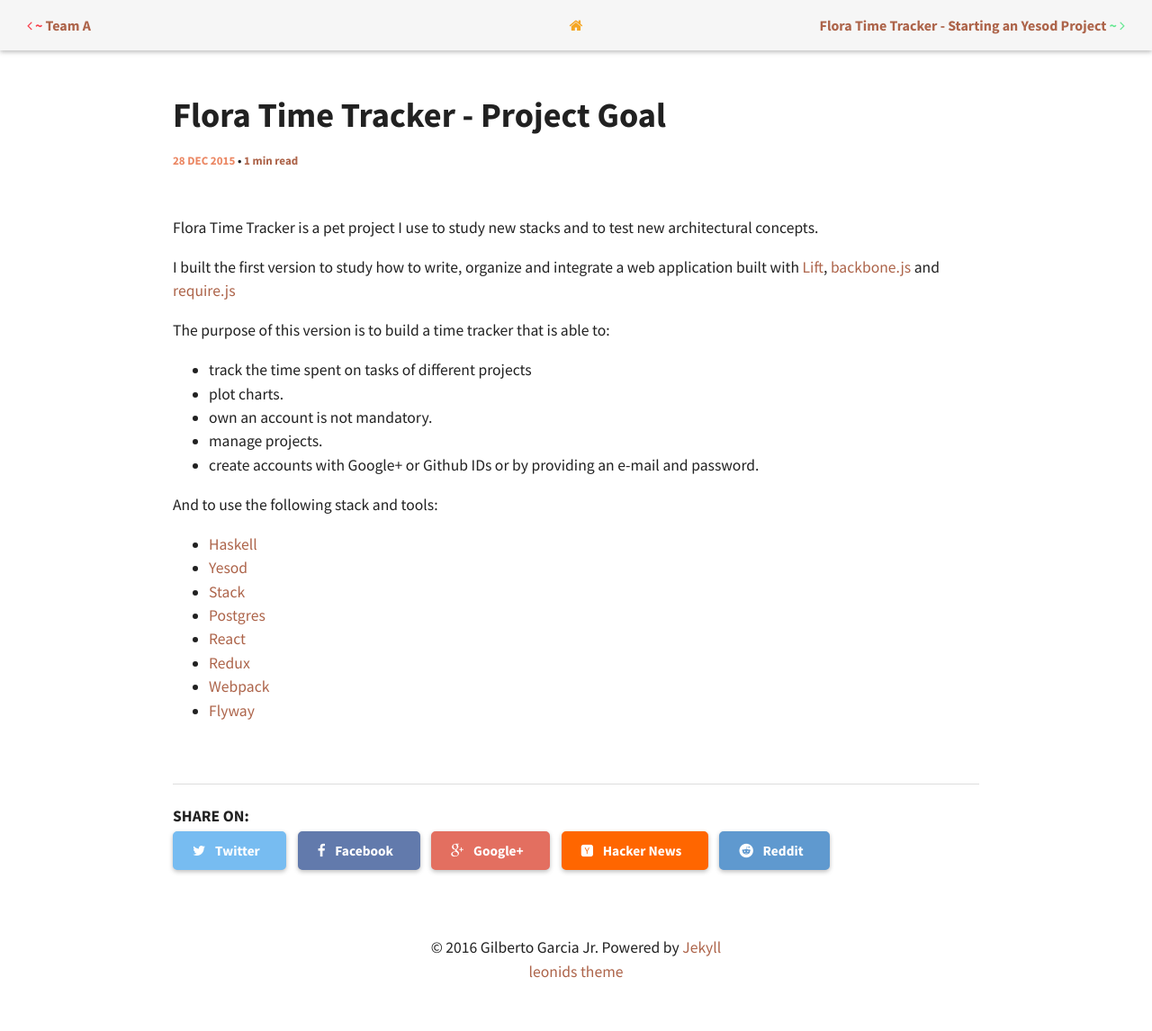
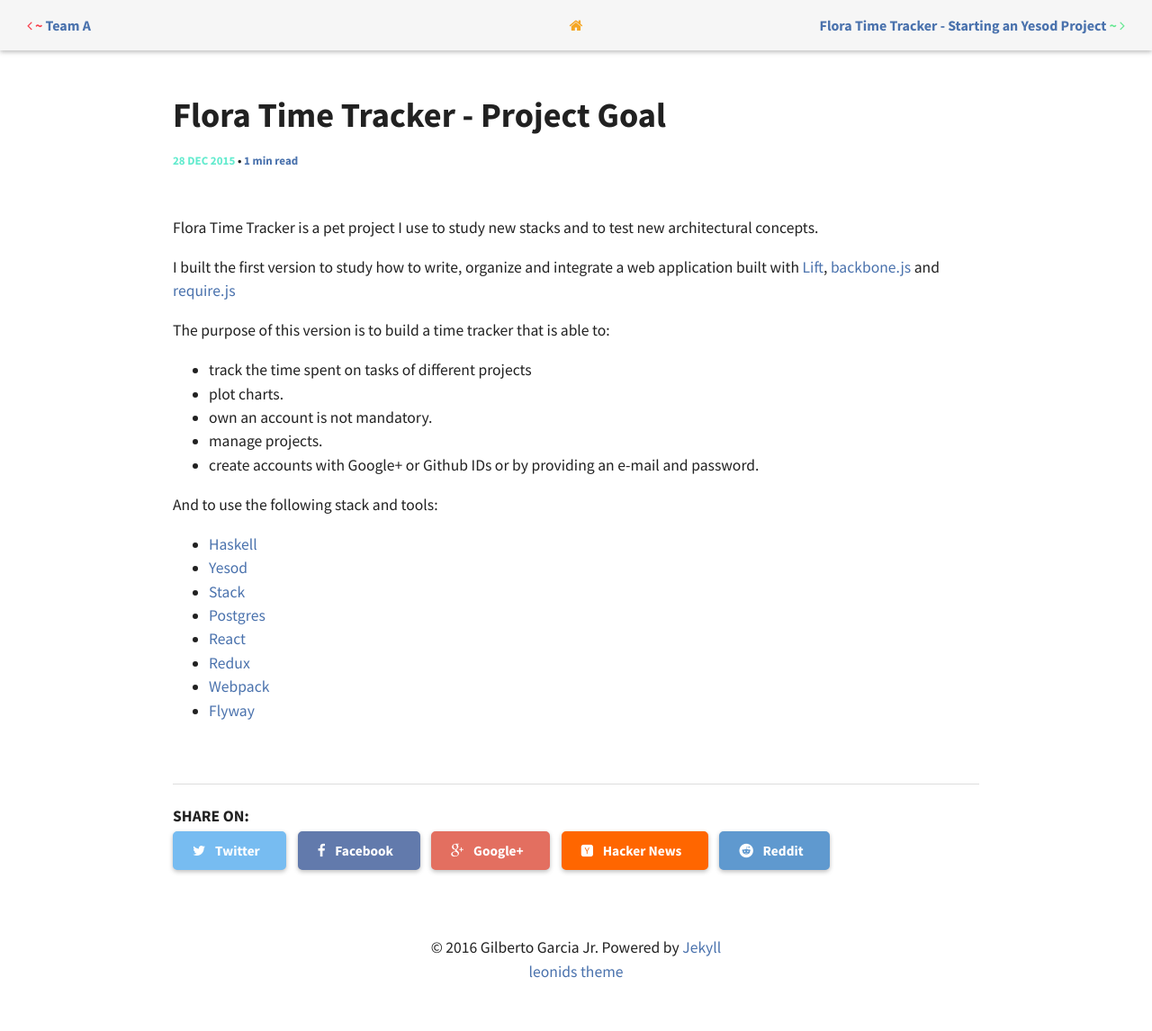
Before and after one commit to ggarciajr/ggarcia.me, a Jekyll site: the page built from _posts/2015-12-28-flora-project-goal.md, in a window 1280 px wide. Shown: the whole page at 90% size. Built offline with Jekyll 4.4.1, drawn with Linux system fonts in a browser that asks for light colours; comment, search, counter and statistics services are not loaded.

Commit message:
Change Background Image

```diff
--- a/_sass/components/_variables.scss
+++ b/_sass/components/_variables.scss
@@ -30,8 +30,8 @@ $text-color:       rgba(0, 0, 0, 0.87) !default;
 $background-color: #f0f2f2;
 
 $white:            #fff;
-$primary:          #ad644a;
-$secondary:        #EB8763;
+$primary:          #4A72AD;
+$secondary:        #63EBCE;
 $success:          #65e892;
 $danger:           #f83e4b;
 $warning:          #F5A623;
--- a/_sass/pages/_layout.scss
+++ b/_sass/pages/_layout.scss
@@ -1,6 +1,6 @@
 /* LAYOUT CSS */
 .cover {
-  background-color: #3B332B;
+  background-color: #2B2F3B;
   position: fixed;
   text-align: center;
   width: 100%;
@@ -11,7 +11,7 @@
     padding: 30px 50px;
   }
   @include media-query($medium-screen) {
-    background-image: url("https://c1.staticflickr.com/1/594/20687654106_6647c01ae8_h.jpg");
+    background-image: url("https://farm2.staticflickr.com/1644/24233672369_924e36760c_k.jpg");
     background-position: center bottom;
     background-size: cover;
     height: 100vh;
@@ -41,7 +41,7 @@
   }
   .author_job {
     display: block;
-    color: #ebcb62;
+    color: #62EB9E;
     font-size: 0.8em;
     font-weight: 700;
     text-transform: uppercase;
```
